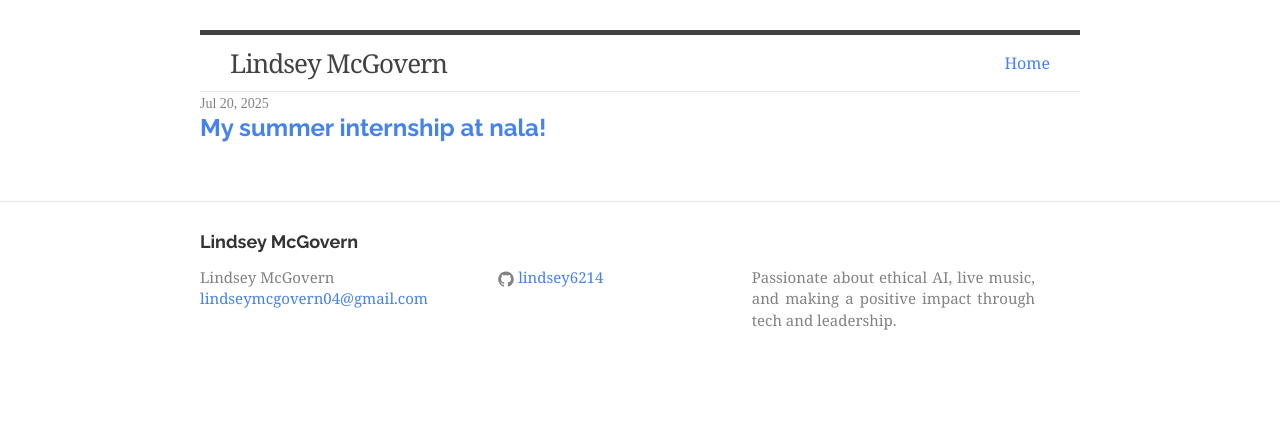
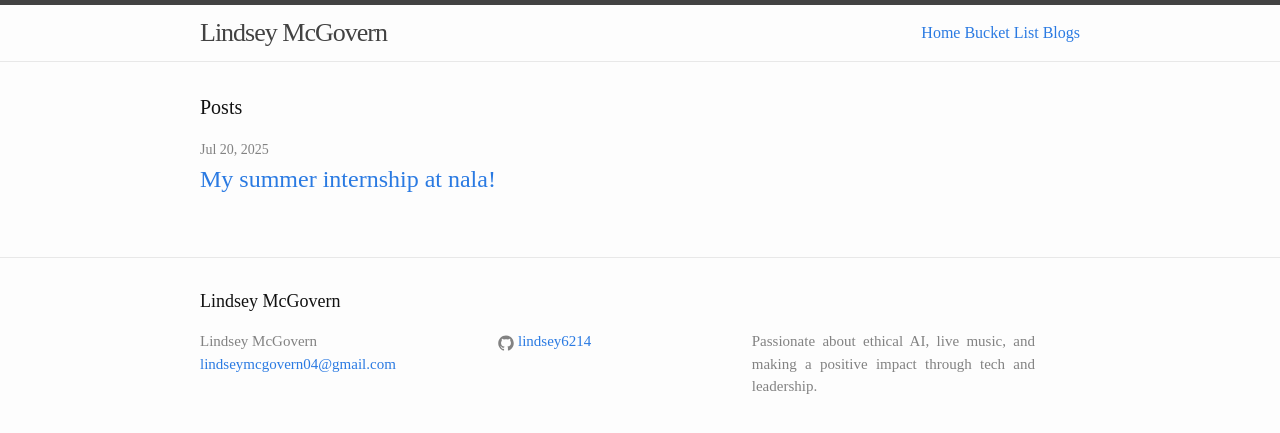
Before and after one commit to lindsey6214/lindsey6214.github.io, a Jekyll site: the page built from blogs/index.html, in a window 1280 px wide. Shown: the top 433 px of the page. Built offline with Jekyll 4.4.1, drawn with Linux system fonts in a browser that asks for light colours; nearby versions of some CDN libraries; comment, search, counter and statistics services are not loaded.

Commit message:
blog page layout fix 4

```diff
--- a/_layouts/default.html
+++ b/_layouts/default.html
@@ -1,19 +1,48 @@
 <!DOCTYPE html>
-<html>
+<html lang="en">
+
+<head>
+  <meta charset="utf-8" />
+  <meta http-equiv="X-UA-Compatible" content="IE=edge" />
+  <meta name="viewport" content="width=device-width, initial-scale=1" />
+
+  <title>{{ page.title | default: site.title }}</title>
+  <meta name="description" content="{{ site.description | default: 'Passionate about ethical AI, live music, and making a positive impact through tech and leadership.' }}" />
+
+  <link rel="stylesheet" href="{{ '/css/main.css' | relative_url }}" />
+  <link rel="icon" type="image/x-icon" href="{{ '/images/fav32.png' | relative_url }}" />
+
   <!-- Global site tag (gtag.js) - Google Analytics -->
   <script async src="https://www.googletagmanager.com/gtag/js?id=UA-114348435-1"></script>
   <script>
     window.dataLayer = window.dataLayer || [];
     function gtag(){dataLayer.push(arguments);}
     gtag('js', new Date());
-
     gtag('config', 'UA-114348435-1');
   </script>
 
   {% include head.html %}
-  <body>
+</head>
 
-   <!--  {% include header.html %} -->
+<body class="{{ page.body_class }}">
+
+  <header class="site-header">
+    <div class="wrapper">
+      <a class="site-title" href="{{ site.baseurl | prepend: site.url }}">{{ site.title }}</a>
+      <nav class="site-nav">
+        <a href="#" class="menu-icon" aria-label="Menu">
+          <svg viewBox="0 0 18 15" role="img" aria-hidden="true" focusable="false">
+            <path fill="#424242" d="M18,1.484c0,0.82-0.665,1.484-1.484,1.484H1.484C0.665,2.969,0,2.304,0,1.484l0,0C0,0.665,0.665,0,1.484,0 h15.031C17.335,0,18,0.665,18,1.484L18,1.484z" />
+            <path fill="#424242" d="M18,7.516C18,8.335,17.335,9,16.516,9H1.484C0.665,9,0,8.335,0,7.516l0,0c0-0.82,0.665-1.484,1.484-1.484 h15.031C17.335,6.031,18,6.696,18,7.516L18,7.516z" />
+            <path fill="#424242" d="M18,13.516C18,14.335,17.335,15,16.516,15H1.484C0.665,15,0,14.335,0,13.516l0,0 c0-0.82,0.665-1.484,1.484-1.484h15.031C17.335,12.031,18,12.696,18,13.516L18,13.516z" />
+          </svg>
+        </a>
+        <a href="{{ '/index.html' | relative_url }}">Home</a>
+        <a href="{{ '/bucketlist.html' | relative_url }}">Bucket List</a>
+        <a href="{{ '/blogs/index.html' | relative_url }}">Blogs</a>
+      </nav>
+    </div>
+  </header>
 
   <div class="page-content">
     <div class="wrapper">
@@ -31,6 +60,7 @@
       var s = document.getElementsByTagName('script')[0]; s.parentNode.insertBefore(po, s);
     })();
   </script>
+
 </body>
 
 </html>
--- a/blogs/index.html
+++ b/blogs/index.html
@@ -1,61 +1,11 @@
 ---
 layout: default
+title: Posts
+body_class: home
 ---
-<!DOCTYPE html>
-<html xmlns="http://www.w3.org/1999/xhtml" xml:lang="en" lang="en">
-<head>
-  <!-- Google Analytics -->
-  <script async src="https://www.googletagmanager.com/gtag/js?id=UA-114348435-1"></script>
-  <script>
-    window.dataLayer = window.dataLayer || [];
-    function gtag(){dataLayer.push(arguments);}
-    gtag('js', new Date());
-    gtag('config', 'UA-114348435-1');
-  </script>
 
-  <meta charset="utf-8">
-  <meta http-equiv="X-UA-Compatible" content="IE=edge">
-  <meta name="viewport" content="width=device-width, initial-scale=1">
-  <meta name="description" content="Passionate about ethical AI, live music, and making a positive impact through tech and leadership.">
-  <meta name="author" content="Lindsey McGovern" />
+<h1 class="page-heading">Posts</h1>
 
-  <title>Posts</title>
-
-  <link rel="canonical" href="https://lindsey6214.github.io/blogs/">
-  <link rel="alternate" type="application/rss+xml" title="Lindsey McGovern" href="https://lindsey6214.github.io/feed.xml" />
-  <link rel="icon" type="image/x-icon" href="/images/fav32.png">
-
-  <!-- Stylesheets -->
-  <link rel="stylesheet" href="/css/main.css">
-  <link href="/vendor/css/bootstrap.min.css" rel="stylesheet">
-  <link href="/vendor/css/font-awesome.min.css" rel="stylesheet">
-  <link href="/vendor/css/academicons.min.css" rel="stylesheet">
-  <link href="/vendor/pygments/default.css" rel="stylesheet">
-  <link href="/css/bamos.css" rel="stylesheet">
-  <link href="/css/sharingbuttons.css" rel="stylesheet">
-
-  <!-- jQuery -->
-  <script src="https://ajax.googleapis.com/ajax/libs/jquery/2.1.1/jquery.min.js"></script>
-</head>
-
-<body>
-<header class="site-header">
-  <div class="wrapper">
-    <a class="site-title" href="/">Lindsey McGovern</a>
-    <nav class="site-nav">
-      <a href="#" class="menu-icon">
-        <svg viewBox="0 0 18 15">
-          <path fill="#424242" d="M18,1.484c0,0.82-0.665,1.484-1.484,1.484H1.484C0.665,2.969,0,2.304,0,1.484s0.665-1.484,1.484-1.484h15.031C17.335,0,18,0.665,18,1.484z"/>
-          <path fill="#424242" d="M18,7.516c0,0.82-0.665,1.484-1.484,1.484H1.484C0.665,9,0,8.335,0,7.516s0.665-1.484,1.484-1.484h15.031C17.335,6.031,18,6.696,18,7.516z"/>
-          <path fill="#424242" d="M18,13.516c0,0.82-0.665,1.484-1.484,1.484H1.484C0.665,15,0,14.335,0,13.516s0.665-1.484,1.484-1.484h15.031C17.335,12.031,18,12.696,18,13.516z"/>
-        </svg>
-      </a>
-      <a href="/index.html">Home</a>
-    </nav>
-  </div>
-</header>
-
-<div class="home">
 <ul class="post-list">
   {% for post in site.posts %}
     <li>
@@ -66,7 +16,3 @@ layout: default
     </li>
   {% endfor %}
 </ul>
-</div>
-
-</body>
-</html>
```
Also changed, not shown: 1 other file. Lines whose indentation alone changed are shown as unchanged.
